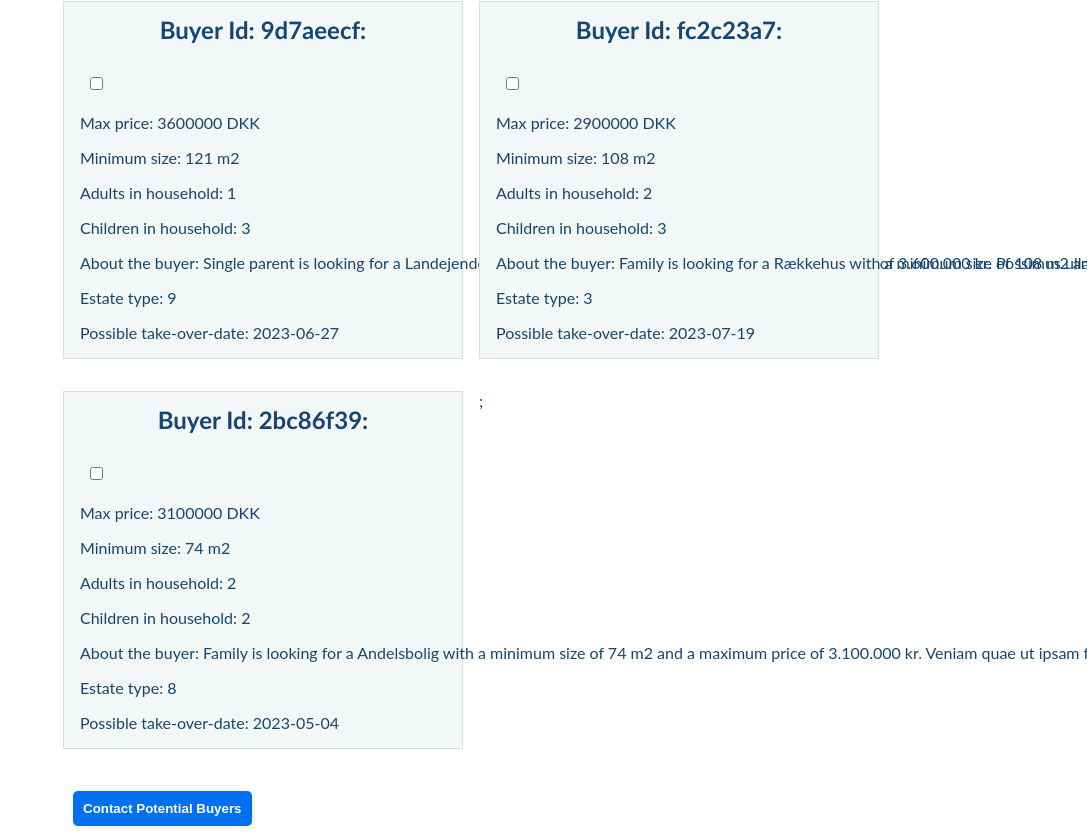
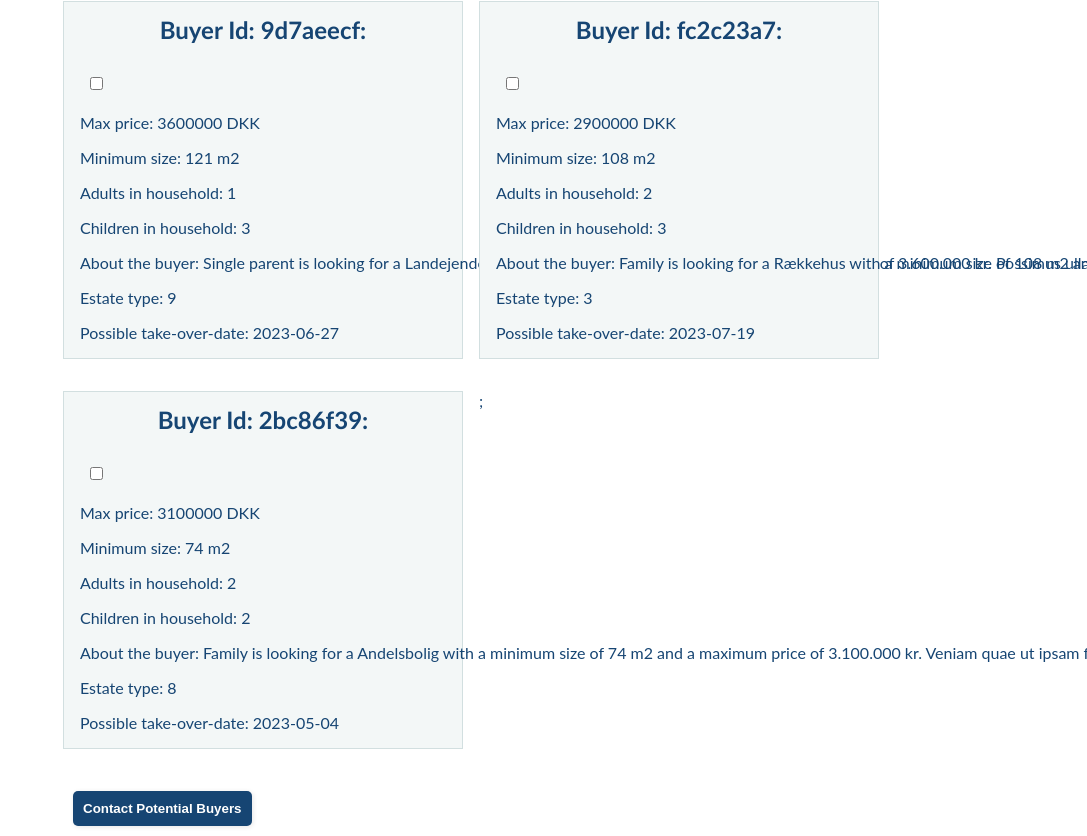
Before and after one commit to tombill143/mmd-case-main, a Next.js app: page /buyers in a window 1280 px wide. Shown: the part 2987-3823 px from the top of the page, without its empty margins (193-1280 px from the left). Built offline with nearby package versions, Linux system fonts and the light colour scheme; a web font is replaced by a local one.

Commit message:
fixed hover on button buyersite, need more styling

```diff
--- a/src/pages/buyers/Buyers.module.css
+++ b/src/pages/buyers/Buyers.module.css
@@ -61,6 +61,12 @@
 
 }
 
-.content .checkbox{
+/* .content .checkbox{
 /* trying to find the tag to change the style of the checkbox color etc. */
+
+
+
+
+.button:hover {
+  background: var(--hover);
 }
--- a/src/pages/buyers/index.js
+++ b/src/pages/buyers/index.js
@@ -20,7 +20,6 @@ export default function Buyers() {
   }, []);
 
   const router = useRouter();
-
 
 
  //buyer checkbox
@@ -93,7 +92,7 @@ export default function Buyers() {
 
 
           <Link href="/contact">
-          <button onClick={contactClick}>Contact Potential Buyers</button>
+          <button className={styles.button} onClick={contactClick}>Contact Potential Buyers</button>
           </Link>
         </div>
       </div>
--- a/src/styles/globals.css
+++ b/src/styles/globals.css
@@ -67,10 +67,15 @@ button {
 }
 
 button {
-  background-color: #0070f3;
+  background-color: var(--blue);
+  /* background-color: #0070f3; */
   color: white;
   font-weight: bold;
   cursor: pointer;
+}
+
+.button:hover {
+  background: var(--hover);
 }
 
 h2 {
```
